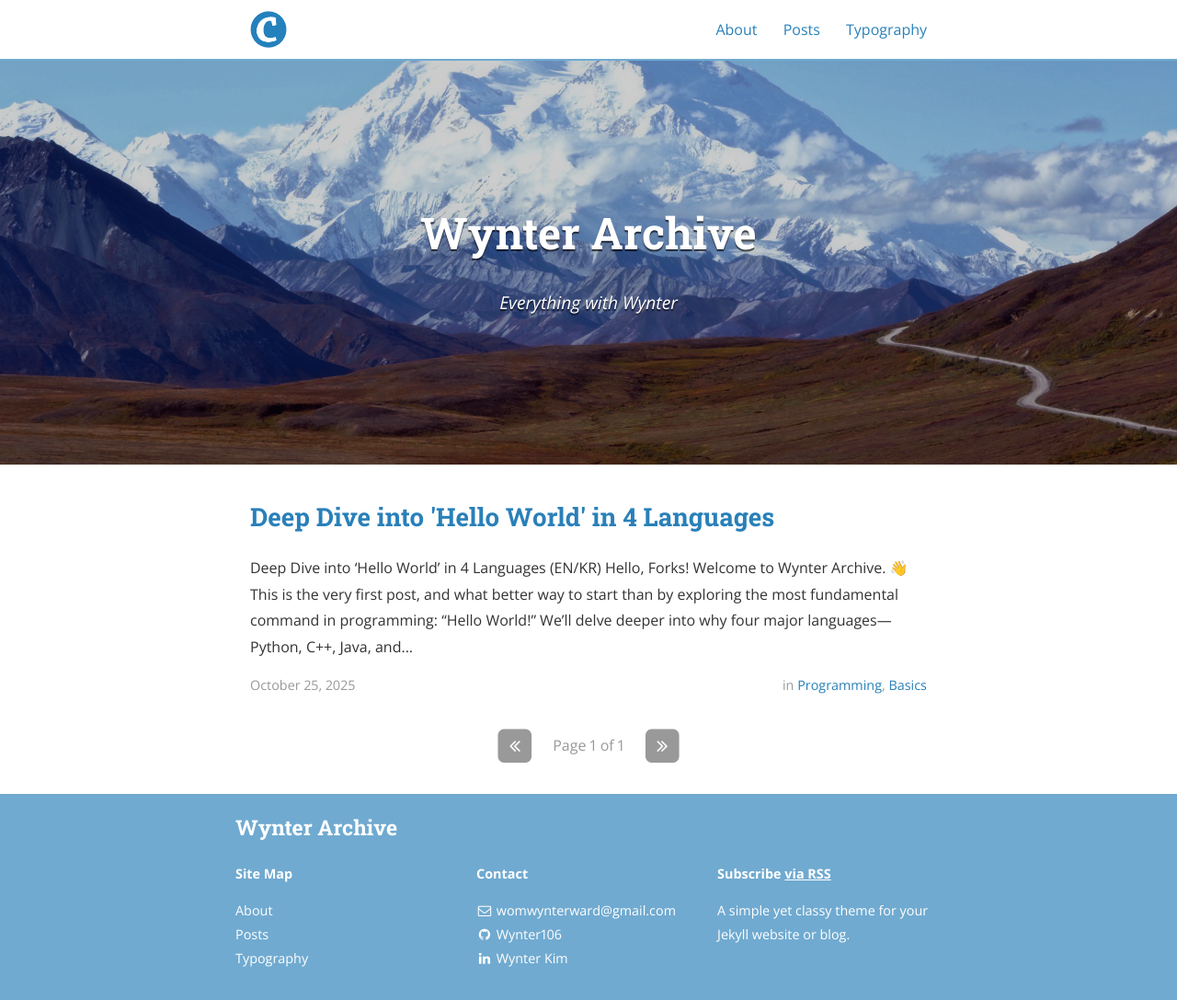
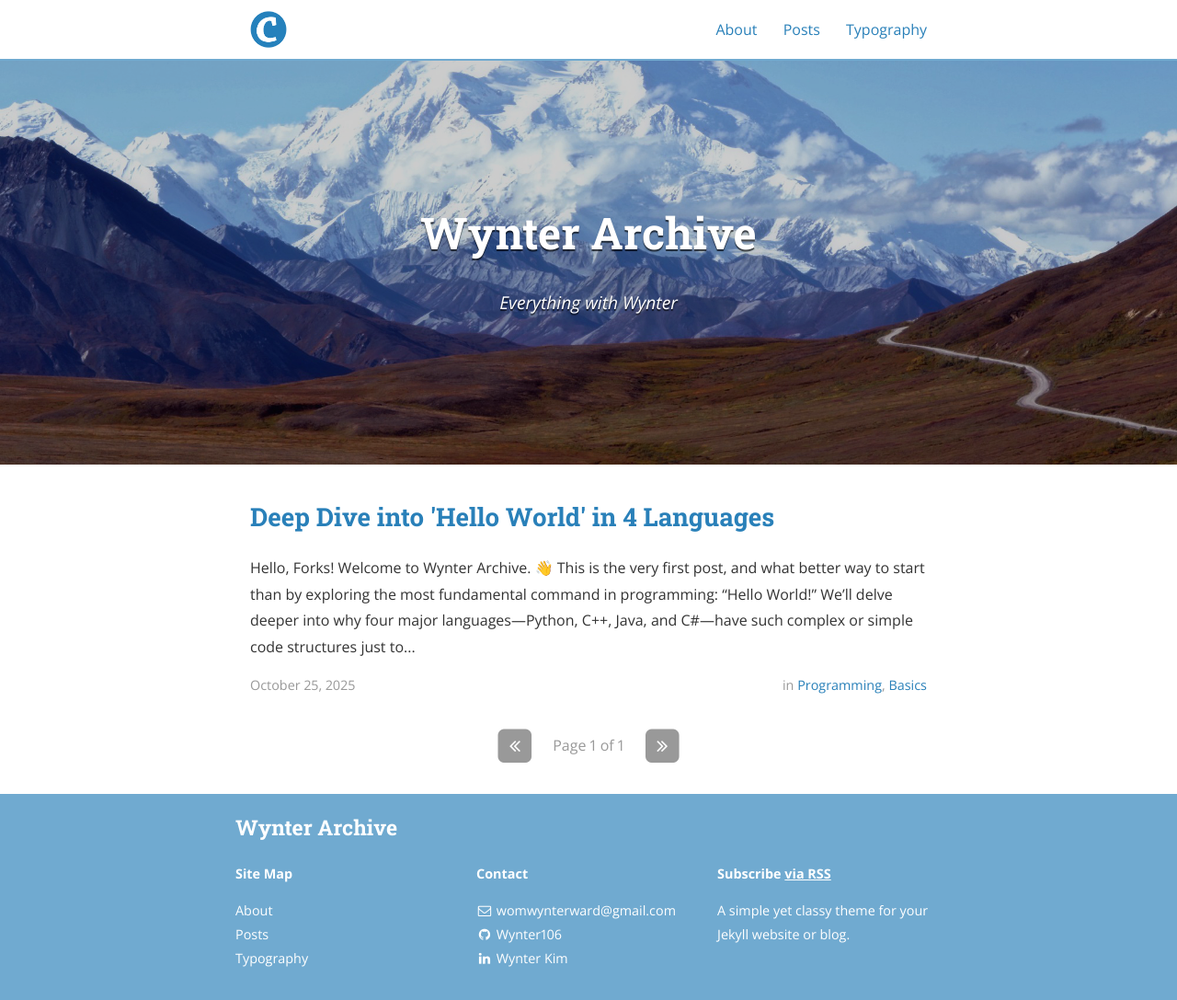
Before and after one commit to Wynter106/Wynter_Archieve, a Jekyll site: the page built from index.html, in a window 1280 px wide and 1087 px high. Shown: the whole window at 92% size. Built offline with Jekyll 4.4.1, drawn with Linux system fonts in a browser that asks for light colours; nearby versions of some CDN libraries; the list of posts is cut into pages by our own code.

Commit message:
first post

````diff
--- a/Gemfile
+++ b/Gemfile
@@ -1,5 +1,5 @@
 source 'https://rubygems.org'
-gem 'jekyll', '<4'
+gem 'jekyll', '~> 4.0'
 gem 'jekyll-archives'
 gem 'jekyll-sitemap'
 gem 'jekyll-paginate-v2'
--- a/_posts/2025-10-25-four-languages-hello-world.md
+++ b/_posts/2025-10-25-four-languages-hello-world.md
@@ -6,8 +6,6 @@ date: 2025-10-25 10:00:00 -0700
 categories: [Programming, Basics]
 tags: [cpp, csharp, python, java, helloworld, deep-dive]
 ---
-
-## Deep Dive into 'Hello World' in 4 Languages (EN/KR)
 
 **Hello, Forks! Welcome to Wynter Archive.** 👋 This is the very first post, and what better way to start than by exploring the most fundamental command in programming: **"Hello World!"**
 
@@ -68,31 +66,35 @@ Python requires just one line of command. No external imports, classes, or main
 ```python
 print("Hello World!")
 ```
-
+<br>
 #### **💻 C++ (Structure & Imports)**
 C++ requires us to include the necessary i/o tool (iostream) and define the mandatory starting point (main function) before any command can be executed.
 
-```#include <iostream>  // Mandatory: Includes the tool needed for input/output.
+```cpp
+#include <iostream>  // Mandatory: Includes the tool needed for input/output.
 int main() {         // Mandatory: The entry point (starting function) for the program.
     std::cout << "Hello World!" << std::endl;
     return 0;
 }
 ```
-
+<br>
 #### **☕ Java (Class Structure)**
 Java insists that all code must live inside a class (Main), and the execution must begin from a specific main method within that class structure.
 
-```public class Main { // Mandatory: Defines the class container.
-    public static void main(String[] args) { // Mandatory: The entry point (starting function) for the Java Virtual Machine.
+```java
+public class Main { // Mandatory: Defines the class container.
+    public static void main(String[] args) {
+    // Mandatory: The entry point (starting function) for the Java Virtual Machine.
         System.out.println("Hello World!");
     }
 }
 ```
-
+<br>
 #### **🛠️ C# (Class Structure & Using Directives)**
 C# follows a structure very similar to Java, requiring a class and a Main function. It also often includes a using statement to access built-in functionality.
 
-```using System; // Optional, but common: Imports the System library.
+```csharp
+using System; // Optional, but common: Imports the System library.
 class Program
 {
     static void Main(string[] args)
````
Also changed, not shown: Gemfile.lock.
